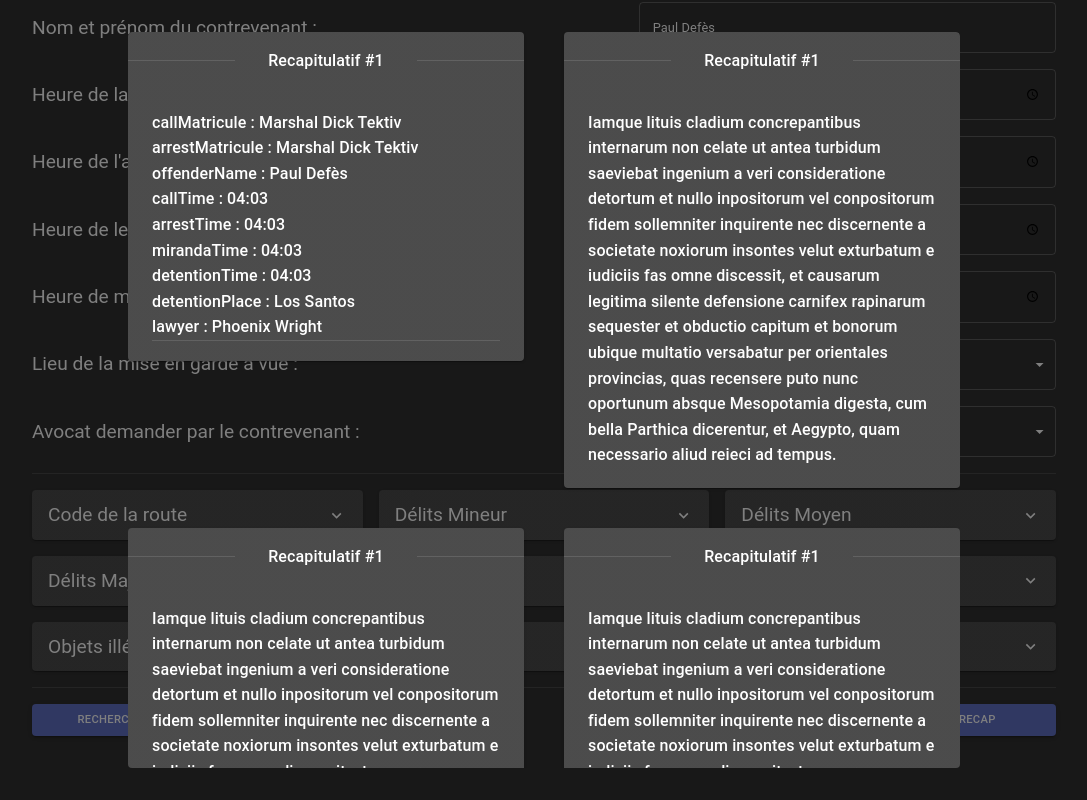
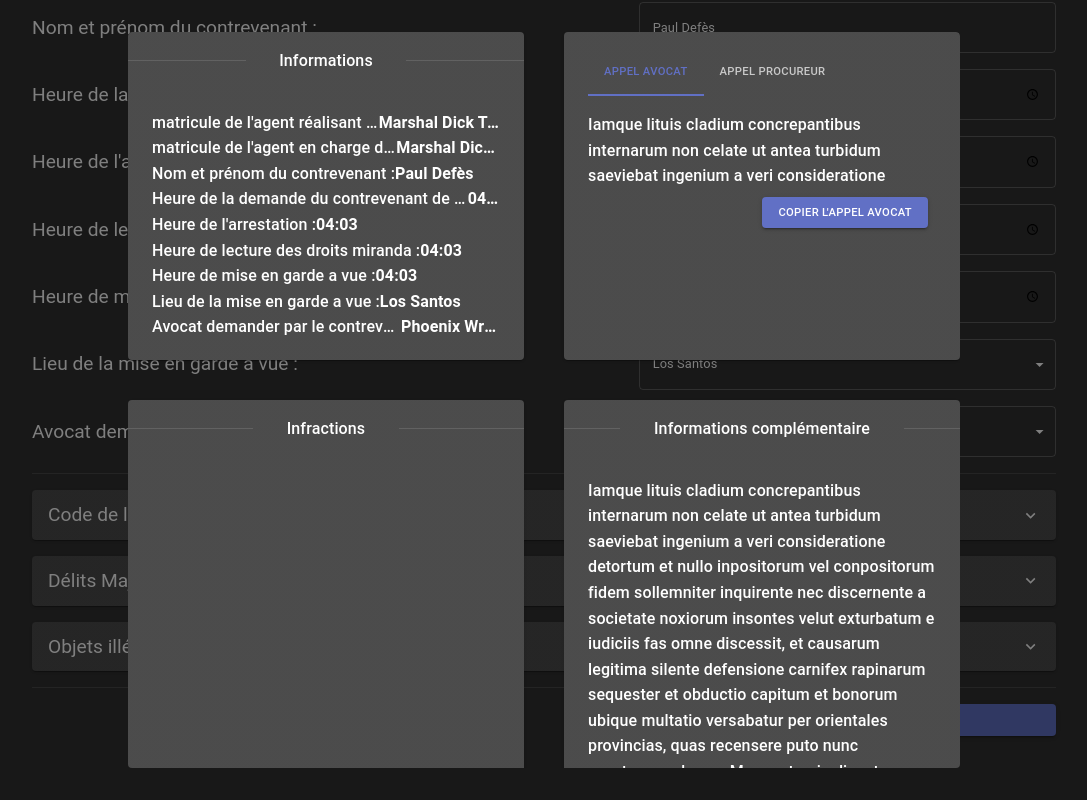
Before and after one commit to AyOne/BlueLineJustice, a React (Create React App) app: page / in a window 1280 px wide. Both pictures are taken after a click on the button "RECAP". Shown: the whole page, without its empty margins (96-1183 px from the left). Built offline with nearby package versions, Linux system fonts and the light colour scheme; the HTML template or start-up script is replaced by a standard one.

Commit message:
debug in comming

```diff
--- a/src/pages/LawyerCall/LawyerCall.js
+++ b/src/pages/LawyerCall/LawyerCall.js
@@ -1,4 +1,4 @@
-import { Box, Typography, Grid, Divider, TextField, Select, MenuItem, Button, Dialog, DialogTitle, DialogContent, Paper } from '@mui/material';
+import { Box, Typography, Grid, Divider, TextField, Select, MenuItem, Button, Dialog, DialogTitle, DialogContent, Paper, Tab, Tabs, DialogActions } from '@mui/material';
 import offensesJSON from "../../assets/offenses.json";
 import Category from "./components/Category.js";
 import { useState, useEffect } from "react";
@@ -35,7 +35,7 @@ export default function LawerCall(props) {
 			types:[
 				{
 					type:"text",
-					label:"matricule de l'agent réalisant l'appel : ",
+					label:"matricule de l'agent réalisant l'appel",
 					required:true,
 					size:7
 				},
@@ -61,7 +61,7 @@ export default function LawerCall(props) {
 			types:[
 				{
 					type:"text",
-					label:"matricule de l'agent en charge de l'arrestation : ",
+					label:"matricule de l'agent en charge de l'arrestation",
 					required:true,
 					size:7
 				},
@@ -87,7 +87,7 @@ export default function LawerCall(props) {
 			types:[
 				{
 					type:"text",
-					label:"Nom et prénom du contrevenant : ",
+					label:"Nom et prénom du contrevenant",
 					required:true,
 					size:7,
 				},
@@ -105,7 +105,7 @@ export default function LawerCall(props) {
 			types:[
 				{
 					type:"text",
-					label:"Heure de la demande du contrevenant de l'appel avocat :",
+					label:"Heure de la demande du contrevenant de l'appel avocat",
 					required:true,
 					size:7,
 				},
@@ -123,7 +123,7 @@ export default function LawerCall(props) {
 			types:[
 				{
 					type:"text",
-					label:"Heure de l'arrestation : ",
+					label:"Heure de l'arrestation",
 					required:true,
 					size:7,
 				},
@@ -141,7 +141,7 @@ export default function LawerCall(props) {
 			types:[
 				{
 					type:"text",
-					label:"Heure de lecture des droits miranda : ",
+					label:"Heure de lecture des droits miranda",
 					require:true,
 					size:7
 				},
@@ -159,7 +159,7 @@ export default function LawerCall(props) {
 			types:[
 				{
 					type:"text",
-					label:"Heure de mise en garde a vue : ",
+					label:"Heure de mise en garde a vue",
 					required:true,
 					size:7,
 				},
@@ -177,7 +177,7 @@ export default function LawerCall(props) {
 			types:[
 				{
 					type:"text",
-					label:"Lieu de la mise en garde a vue : ",
+					label:"Lieu de la mise en garde a vue",
 					required:true,
 					size:7,
 				},
@@ -196,7 +196,7 @@ export default function LawerCall(props) {
 			types:[
 				{
 					type:"text",
-					label:"Avocat demander par le contrevenant : ",
+					label:"Avocat demander par le contrevenant",
 					required:true,
 					size:7,
 				},
@@ -217,7 +217,7 @@ export default function LawerCall(props) {
 	const [offenses, setOffenses] = useState({})
 
 
-
+	const [tabValue, setTabValue] = useState(0)
 
 
 
@@ -231,10 +231,10 @@ export default function LawerCall(props) {
 		setOffenses(offensesTemp)
 	}
 
-	const updateForm = (form_field, value) => {
-
+	const updateForm = (form_field, index, value) => {
+		console.log(form_field, value, formValues)
 		const formValuesTemp = formValues
-		formValuesTemp[form_field] = value
+		formValuesTemp[form_field][index] = value
 		setFormValues(formValuesTemp)
 	}
 
@@ -245,7 +245,7 @@ export default function LawerCall(props) {
 			const form_field = formFields[form_key]
 			let defaultValue = form_field.types.map((type) => {
 				if (type.type === "text") return;
-				if (type.type === "select") return type.values[type.defaultValue]
+				if (type.type === "select") return type.defaultValue
 				else if (type.type === "textField") return type.defaultValue
 				else if (type.type === "timeField") return currentTime
 				else return ""
@@ -256,7 +256,6 @@ export default function LawerCall(props) {
 	}
 
 	const initDefaultOffensesValues = () => {
-		//console.log("Initialisation de ses morts")
 		const offensesTemp = {}
 		Object.keys(offensesJSON).forEach((key) => {
 			const category = offensesJSON[key]
@@ -268,21 +267,42 @@ export default function LawerCall(props) {
 		setOffenses(offensesTemp)
 	}
 
-	const renderFormValues = (values) => {
-		//console.log("Initialisation de ses morts mais pour la forme")
-		console.log(values)
+	const renderFormValues = (values, field) => {
+		if (!values || !field) return;
 		let formattedValues = ""
 		values.forEach((value, index) => {
 			if (index === 0) return;
-			formattedValues += value
+			if (field.types[index].type === "select") formattedValues += field.types[index].values[value]
+			else if (field.types[index].type === "timeField") formattedValues += value
+			else if (field.types[index].type === "textField") formattedValues += value
+			else formattedValues += value
 			if (index !== values.length - 1) formattedValues += " "
 		})
 		return formattedValues
 	}
 
-	const renderOffense = (law_number, ) => {
-		// I need a reference to the offense object but I can't get the law
-		// with only the law number :( I'll find a way later
+	const renderOffense = (law_number, accomplice, quantity) => {
+		// I have to get a reference to the offense in the offensesJSON.
+		// but beacause the offenseJSON is a nested object, I have to loop through it...
+		// don't do that at home kids, this is a very bad practice and bad for the performance :(
+
+		console.log(law_number, accomplice, quantity)
+
+		const vowels = "aeiouAEIOU";
+		let offense = undefined
+		Object.keys(offensesJSON).forEach((key) => {
+			const category = offensesJSON[key]
+			for (let i = 0; i < category.laws.length; i++) {
+				const law = category.laws[i];
+				if (law.law_number === law_number) offense = law
+			}
+		})
+		if (!offense){ console.error("Offense not found when trying to render it. law_number : " + law_number); return}
+		console.log(offense)
+
+		const firstIsVowel = vowels.includes(offense.name[0])
+
+		return offense.law_number + " : " + (accomplice ? firstIsVowel ? "Complicité d'" : "Complicité de " : "") + offense.name + (quantity === 0 ? "" : (" (x" + quantity + ")."))
 	}
 
 
@@ -331,28 +351,32 @@ export default function LawerCall(props) {
 
 
 
-			<Dialog open={recapOpen} onClose={() => setRecapOpen(false)} PaperProps={{style:{maxWidth:"calc(70% - 64px)", backgroundColor:'#FF000000', boxShadow: 'none', backgroundImage:'none'}}}>
+			<Dialog open={recapOpen} onClose={() => setRecapOpen(false)}
+				PaperProps={{
+					style:{
+						maxWidth:"calc(70% - 64px)",
+						backgroundColor:'#FF000000',
+						boxShadow: 'none',
+						backgroundImage:'none'
+			}}}>
 				<Grid container spacing={5}>
 					<Grid item xs={6}>
-						<Paper>
+						<Paper sx={{height:"100%"}}>
 							<Divider role="presentation">
-								<DialogTitle>Recapitulatif #1</DialogTitle>
+								<DialogTitle>Informations</DialogTitle>
 							</Divider>
 							<DialogContent>
 								{
 									Object.keys(formValues).map((key, index) => {
-										//console.log(key, formValues[key])
 										return (
-											<Typography variant="h6" key={index}>{key} : {renderFormValues(formValues[key])}</Typography>
-										)
-									})
-								}
-								<Divider/>
-								{
-									Object.keys(offenses).map((key, index) => {
-										if (!offenses[key].enable) return;
-										return (
-											<Typography variant="h6" key={index}>{key} : {offenses[key].enable ? "true" : "false"} {offenses[key].quantity} {offenses[key].accomplice ? "true" : "false"}</Typography>
+											<div style={{display:"flex"}}>
+												<Typography noWrap variant="h6" key={index}>
+													{formFields[key].types[0].label} :
+												</Typography>
+												<Typography noWrap sx={{ fontWeight: 'bold' }} variant='h6'>
+													{renderFormValues(formValues[key], formFields[key])}
+												</Typography>
+											</div>
 										)
 									})
 								}
@@ -360,29 +384,60 @@ export default function LawerCall(props) {
 						</Paper>
 					</Grid>
 					<Grid item xs={6}>
-						<Paper>
-							<Divider role="presentation">
-								<DialogTitle>Recapitulatif #1</DialogTitle>
-							</Divider>
-							<DialogContent>
-								<Typography variant="h6">Iamque lituis cladium concrepantibus internarum non celate ut antea turbidum saeviebat ingenium a veri consideratione detortum et nullo inpositorum vel conpositorum fidem sollemniter inquirente nec discernente a societate noxiorum insontes velut exturbatum e iudiciis fas omne discessit, et causarum legitima silente defensione carnifex rapinarum sequester et obductio capitum et bonorum ubique multatio versabatur per orientales provincias, quas recensere puto nunc oportunum absque Mesopotamia digesta, cum bella Parthica dicerentur, et Aegypto, quam necessario aliud reieci ad tempus.</Typography>
+						<Paper sx={{height:"100%"}}>
+							<DialogTitle>
+								<Tabs value={tabValue} onChange={(e, newvalue) => {setTabValue(newvalue)}} >
+									<Tab label="Appel avocat" />
+									<Tab label="Appel procureur" />
+								</Tabs>
+							</DialogTitle>
+							<DialogContent sx={{height:"100%"}}>
+								{
+									tabValue === 0 ?	// Appel avocat
+									<div>
+										<Typography variant="h6">Iamque lituis cladium concrepantibus internarum non celate ut antea turbidum saeviebat ingenium a veri consideratione</Typography>
+										<DialogActions>
+											<Button sx={{}} variant="contained" color="primary">Copier l'appel avocat</Button>
+										</DialogActions>
+									</div>
+									:					// Appel procureur
+									<Grid container spacing={2} direction={"column"}>
+										<Grid item xs={10}>
+											<Typography variant="h6">
+												Inquirente nec discernente a societate noxiorum insontes velut exturbatum e iudiciis fas omne discessit
+											</Typography>
+										</Grid>
+										<Grid item xs={2}>
+											<DialogActions>
+												<Button variant="contained" color="primary">Copier l'appel procureur</Button>
+											</DialogActions>
+										</Grid>
+									</Grid>
+								}
 							</DialogContent>
 						</Paper>
 					</Grid>
 					<Grid item xs={6}>
-						<Paper>
+						<Paper sx={{height:"100%"}}>
 							<Divider role="presentation">
-								<DialogTitle>Recapitulatif #1</DialogTitle>
+								<DialogTitle>Infractions</DialogTitle>
 							</Divider>
 							<DialogContent>
-								<Typography variant="h6">Iamque lituis cladium concrepantibus internarum non celate ut antea turbidum saeviebat ingenium a veri consideratione detortum et nullo inpositorum vel conpositorum fidem sollemniter inquirente nec discernente a societate noxiorum insontes velut exturbatum e iudiciis fas omne discessit, et causarum legitima silente defensione carnifex rapinarum sequester et obductio capitum et bonorum ubique multatio versabatur per orientales provincias, quas recensere puto nunc oportunum absque Mesopotamia digesta, cum bella Parthica dicerentur, et Aegypto, quam necessario aliud reieci ad tempus.</Typography>
+								{
+									Object.keys(offenses).map((key, index) => {
+										if (!offenses[key].enable && !offenses[key].accomplice) return;
+										return (
+											<Typography variant="h6" key={index}>{renderOffense(key, offenses[key].accomplice, offenses[key].quantity)}</Typography>
+										)
+									})
+								}
 							</DialogContent>
 						</Paper>
 					</Grid>
 					<Grid item xs={6}>
-						<Paper>
+						<Paper sx={{height:"100%"}}>
 							<Divider role="presentation">
-								<DialogTitle>Recapitulatif #1</DialogTitle>
+								<DialogTitle>Informations complémentaire</DialogTitle>
 							</Divider>
 							<DialogContent>
 								<Typography variant="h6">Iamque lituis cladium concrepantibus internarum non celate ut antea turbidum saeviebat ingenium a veri consideratione detortum et nullo inpositorum vel conpositorum fidem sollemniter inquirente nec discernente a societate noxiorum insontes velut exturbatum e iudiciis fas omne discessit, et causarum legitima silente defensione carnifex rapinarum sequester et obductio capitum et bonorum ubique multatio versabatur per orientales provincias, quas recensere puto nunc oportunum absque Mesopotamia digesta, cum bella Parthica dicerentur, et Aegypto, quam necessario aliud reieci ad tempus.</Typography>
@@ -422,32 +477,32 @@ export default function LawerCall(props) {
 				</Grid>
 
 				{
-					Object.keys(formFields).map((form_key, index) => {
+					Object.keys(formFields).map((form_key, form_index) => {
 						const form = formFields[form_key]
 						return (
-							<Grid item xs={12} key={index}>
+							<Grid item xs={12} key={form_index}>
 								<Grid container spacing={2} alignItems="center">
 									{
-										form.types.map((type, index) => {
+										form.types.map((type, type_index) => {
 											return (
-												<Grid item xs={type.size} key={index}>
+												<Grid item xs={type.size} key={type_index}>
 													{
 														type.type === "text" ?
-															<Typography variant="h5">{type.label}</Typography>
+															<Typography variant="h5">{type.label} : </Typography>
 														: type.type === "select" ?
-															<Select defaultValue={type.values[type.defaultValue]} fullWidth={true} onChange={(e) => {updateForm(form.name, e.target.value)}}>
+															<Select defaultValue={type.defaultValue} fullWidth={true} onChange={(e) => {updateForm(form_key, type_index, e.target.value)}}>
 																{
-																	type.values.map((value, index) => {
+																	type.values.map((value, value_index) => {
 																		return (
-																			<MenuItem value={value} key={index}>{value}</MenuItem>
+																			<MenuItem value={value_index} key={value_index}>{value}</MenuItem>
 																		)
 																	})
 																}
 															</Select>
 														: type.type === "textField" ?
-															<TextField defaultValue={type.defaultValue} fullWidth onChange={(e) => {updateForm(form.name, e.target.value)}}/>
+															<TextField defaultValue={type.defaultValue} fullWidth onChange={(e) => {updateForm(form_key, type_index, e.target.value)}}/>
 														: type.type === "timeField" ?
-															<TextField defaultValue={currentTime} fullWidth type="time" onChange={(e) => {updateForm(form.name, e.target.value)}}/>
+															<TextField defaultValue={currentTime} fullWidth type="time" onChange={(e) => {updateForm(form_key, type_index, e.target.value)}}/>
 														: null
 													}
 												</Grid>
@@ -484,11 +539,8 @@ export default function LawerCall(props) {
 				<Grid item xs={12}>
 					<Divider />
 				</Grid>
-				<Grid item xs={2}>
-					<Button variant="contained" color="primary" fullWidth>Recherche</Button>
-				</Grid>
-				<Grid item xs={8}/>
-				<Grid item xs={2}>
+				<Grid item xs={9}/>
+				<Grid item xs={3}>
 					<Button variant="contained" color="primary" fullWidth onClick={() => {setRecapOpen(true)}}>Recap</Button>
 				</Grid>
 
```
